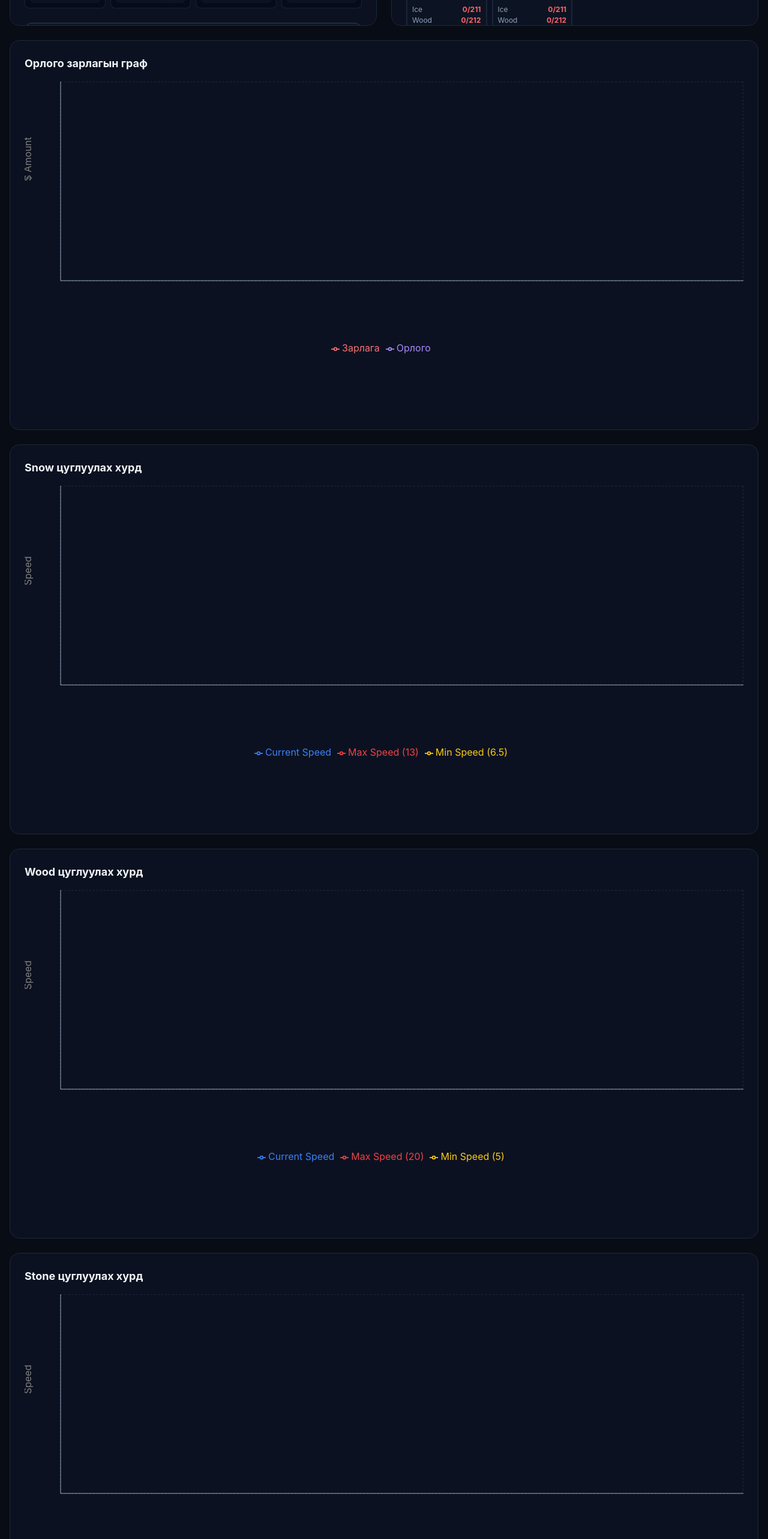
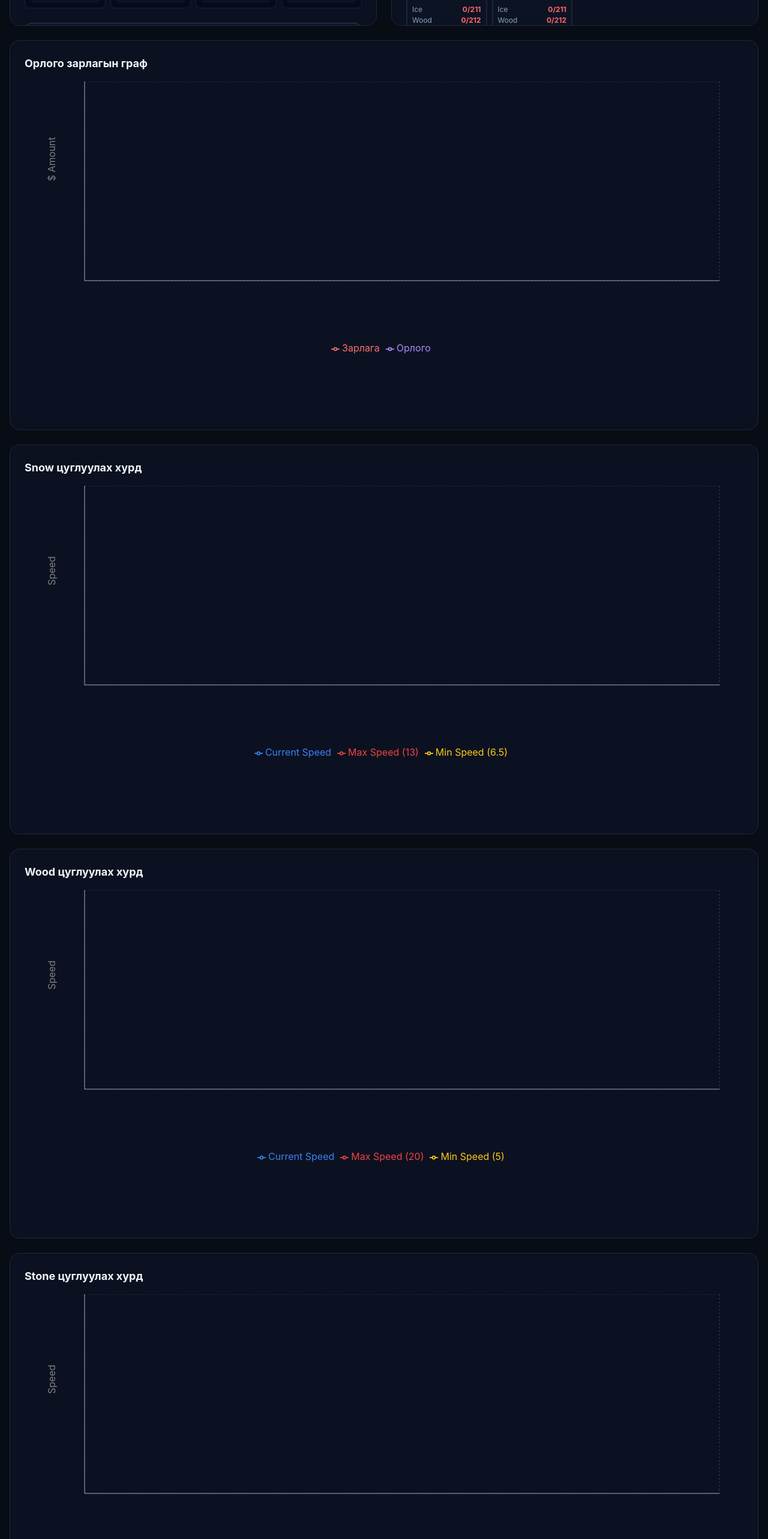
Before and after one commit to tugssaihan/cleansnow-sim, a React (Vite) app: page / in a window 1280 px wide. Shown: the part 780-3346 px from the top of the page at 60% size. Built offline with nearby package versions, Linux system fonts and the light colour scheme.

Commit message:
graph fix

```diff
--- a/src/IslandSimulator.tsx
+++ b/src/IslandSimulator.tsx
@@ -2617,7 +2617,7 @@ function IslandSimulator() {
                 <ResponsiveContainer width="100%" height="100%">
                   <LineChart
                     data={chartData}
-                    margin={{ bottom: 100, left: 0, right: 0 }}
+                    margin={{ bottom: 100, left: 40, right: 40 }}
                   >
                     <CartesianGrid strokeDasharray="3 3" stroke="#334155" />
                     <XAxis
@@ -2681,7 +2681,7 @@ function IslandSimulator() {
                 <ResponsiveContainer width="100%" height="100%">
                   <LineChart
                     data={gatheringSpeedChartData}
-                    margin={{ bottom: 100, left: 0, right: 0 }}
+                    margin={{ bottom: 100, left: 40, right: 40 }}
                   >
                     <CartesianGrid strokeDasharray="3 3" stroke="#334155" />
                     <XAxis
@@ -2754,7 +2754,7 @@ function IslandSimulator() {
                 <ResponsiveContainer width="100%" height="100%">
                   <LineChart
                     data={woodGatheringSpeedChartData}
-                    margin={{ bottom: 100, left: 0, right: 0 }}
+                    margin={{ bottom: 100, left: 40, right: 40 }}
                   >
                     <CartesianGrid strokeDasharray="3 3" stroke="#334155" />
                     <XAxis
@@ -2827,7 +2827,7 @@ function IslandSimulator() {
                 <ResponsiveContainer width="100%" height="100%">
                   <LineChart
                     data={stoneGatheringSpeedChartData}
-                    margin={{ bottom: 100, left: 0, right: 0 }}
+                    margin={{ bottom: 100, left: 40, right: 40 }}
                   >
                     <CartesianGrid strokeDasharray="3 3" stroke="#334155" />
                     <XAxis
@@ -2926,7 +2926,7 @@ function IslandSimulator() {
                 <ResponsiveContainer width="100%" height="100%">
                   <LineChart
                     data={ironGatheringSpeedChartData}
-                    margin={{ bottom: 100, left: 0, right: 0 }}
+                    margin={{ bottom: 100, left: 40, right: 40 }}
                   >
                     <CartesianGrid strokeDasharray="3 3" stroke="#334155" />
                     <XAxis
@@ -2999,7 +2999,7 @@ function IslandSimulator() {
                 <ResponsiveContainer width="100%" height="100%">
                   <LineChart
                     data={mudGatheringSpeedChartData}
-                    margin={{ bottom: 100, left: 0, right: 0 }}
+                    margin={{ bottom: 100, left: 40, right: 40 }}
                   >
                     <CartesianGrid strokeDasharray="3 3" stroke="#334155" />
                     <XAxis
@@ -3072,7 +3072,7 @@ function IslandSimulator() {
                 <ResponsiveContainer width="100%" height="100%">
                   <LineChart
                     data={sandGatheringSpeedChartData}
-                    margin={{ bottom: 100, left: 0, right: 0 }}
+                    margin={{ bottom: 100, left: 40, right: 40 }}
                   >
                     <CartesianGrid strokeDasharray="3 3" stroke="#334155" />
                     <XAxis
```
